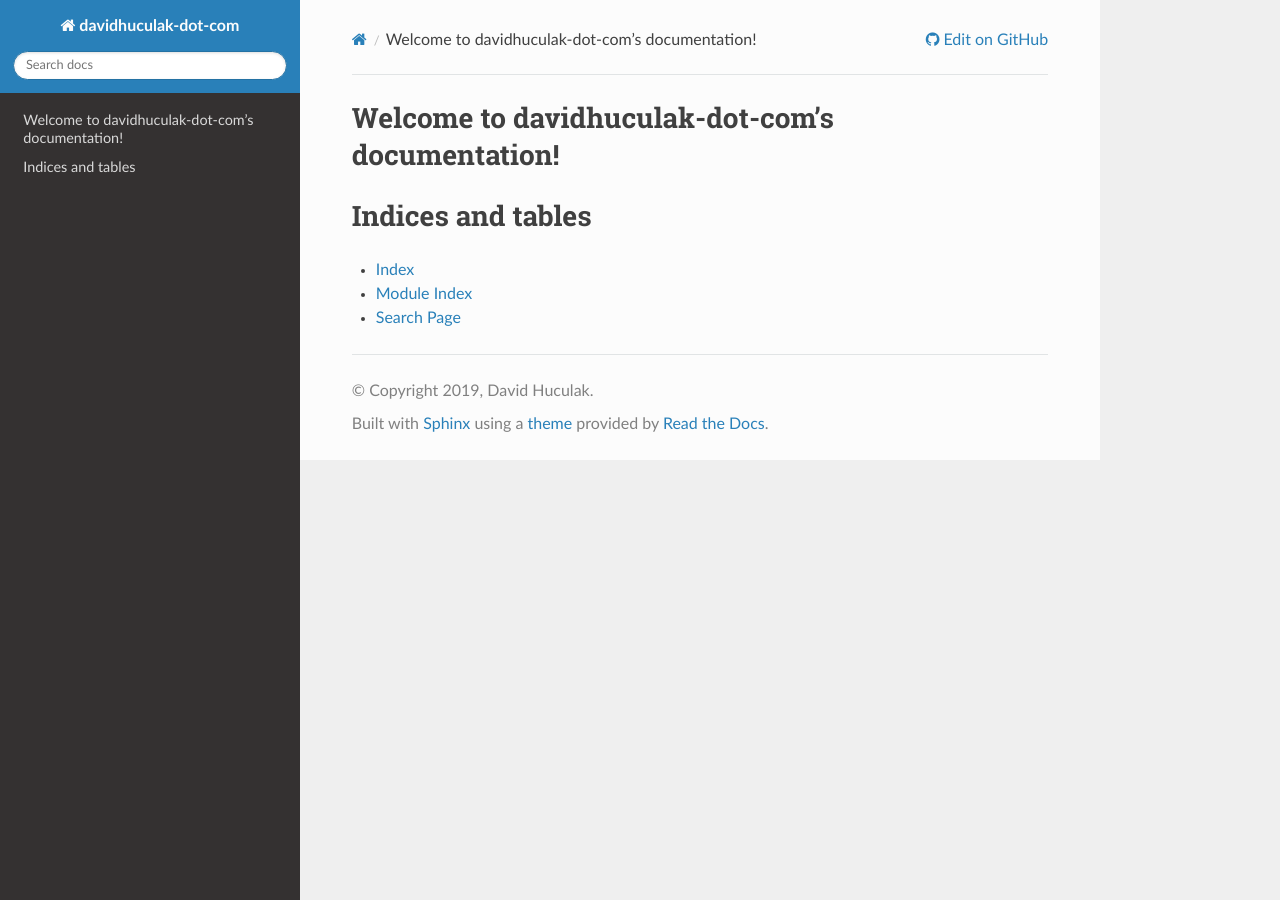
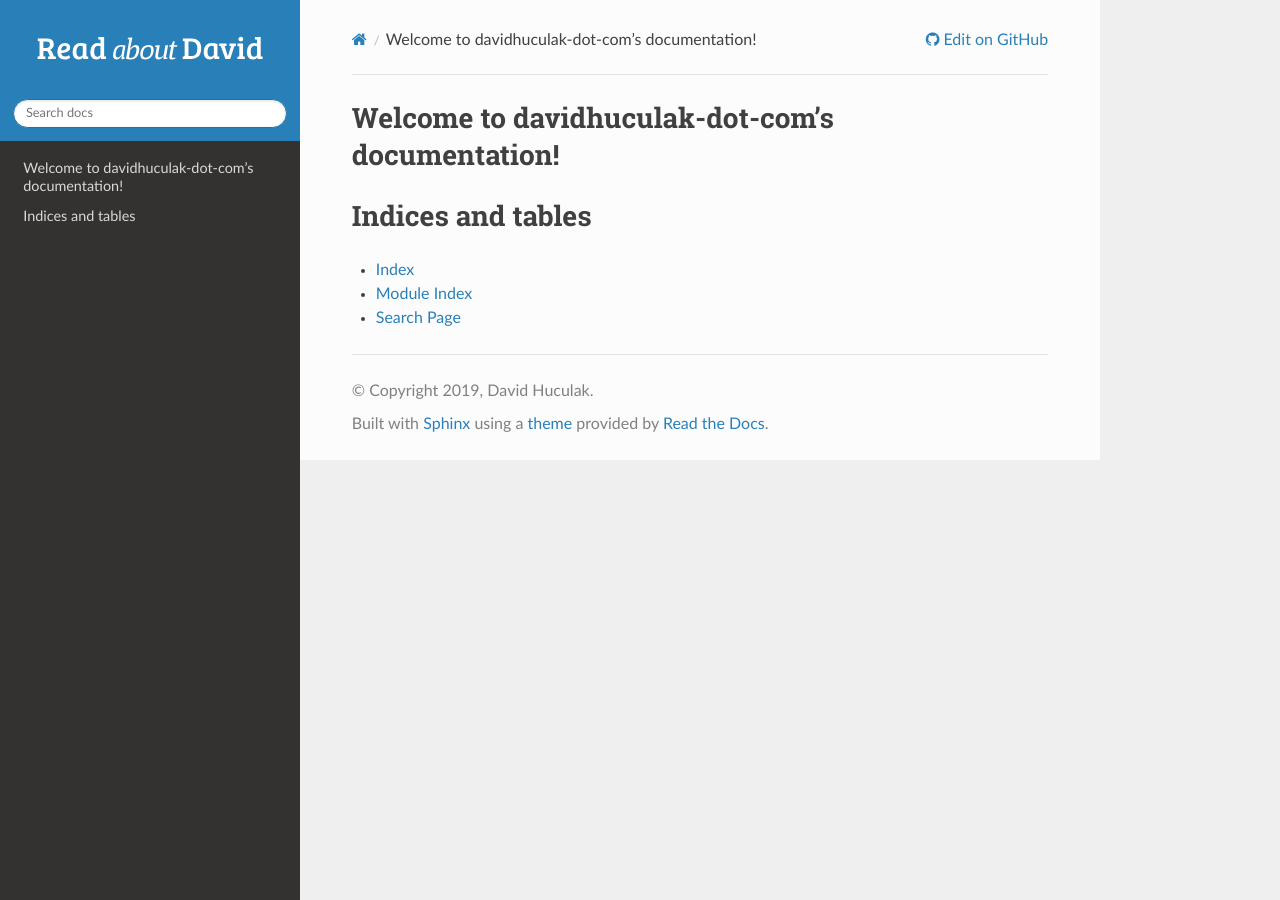
Before and after one commit to Davidster/davidhuculak-dot-com, a Sphinx documentation site: the page built from newDesign/source/index.rst, in a window 1280 px wide. Built offline with Sphinx 7.4.7 and the Read the Docs theme 2.0.0, drawn with Linux system fonts in a browser that asks for light colours.

Commit message:
add output of sphinx compilation to localWatcher.sh; fix enter command to watch entire source/ folder; add 'Read about David' logo

```diff
--- a/newDesign/source/conf.py
+++ b/newDesign/source/conf.py
@@ -88,6 +88,11 @@ html_theme = 'sphinx_rtd_theme'
 # relative to this directory. They are copied after the builtin static files,
 # so a file named "default.css" will overwrite the builtin "default.css".
 html_static_path = ['_static']
+html_logo = '_static/readAboutDavid.svg'
+html_theme_options = {
+    'logo_only': True,
+    'display_version': False
+}
 
 # Custom sidebar templates, must be a dictionary that maps document names
 # to template names.
```
Also changed, not shown: newDesign/source/_static/readAboutDavid.svg (added), 1 other file.
